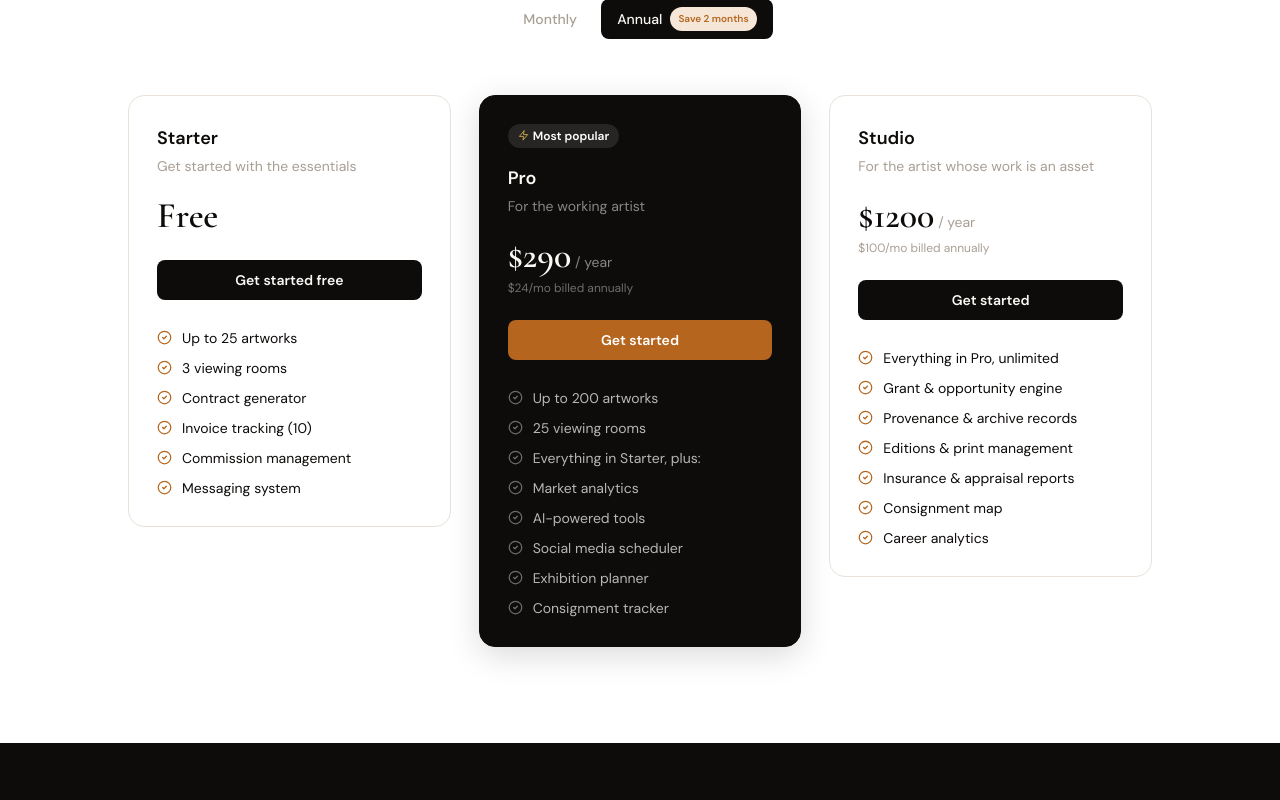
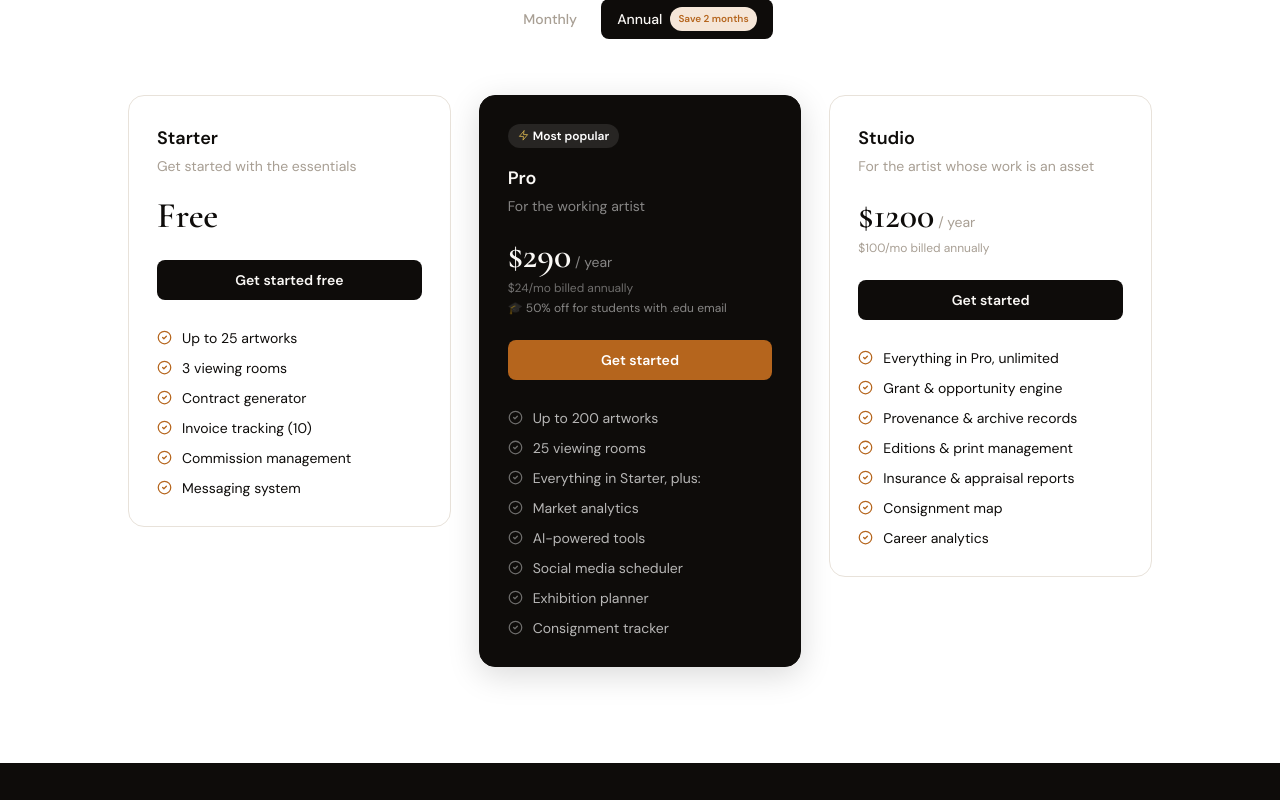
Before and after one commit to Wadjet-7/artistos-mvp, a React (Vite) app: page / in a window 1280 px wide. Shown: the part 2877-3677 px from the top of the page. Built offline with nearby package versions, Linux system fonts and the light colour scheme; no server answers; a web font is replaced by a local one.

Commit message:
Add student discount messaging to landing and signup pages

```diff
--- a/src/pages/Landing.jsx
+++ b/src/pages/Landing.jsx
@@ -280,6 +280,11 @@ export default function Landing() {
                 {plan.sub && (
                   <p className="text-xs mb-1" style={{ color: plan.highlight ? "rgba(255,255,255,0.4)" : "#A89F94" }}>{plan.sub}</p>
                 )}
+                {plan.highlight && (
+                  <p className="text-xs mb-1 flex items-center gap-1" style={{ color: "rgba(255,255,255,0.5)" }}>
+                    🎓 50% off for students with .edu email
+                  </p>
+                )}
                 <div className="mb-6" />
                 <Link
                   to={user
--- a/src/pages/Signup.jsx
+++ b/src/pages/Signup.jsx
@@ -94,6 +94,15 @@ export default function Signup() {
                 <input type="email" value={email} onChange={(e) => setEmail(e.target.value)} placeholder="you@example.com"
                   className="form-input pl-10" />
               </div>
+              {email.toLowerCase().endsWith(".edu") ? (
+                <p className="text-xs mt-1.5 flex items-center gap-1.5" style={{ color: "#2D4A35" }}>
+                  🎓 Student discount unlocked — 50% off Pro!
+                </p>
+              ) : (
+                <p className="text-xs mt-1.5" style={{ color: "#A89F94" }}>
+                  Students get 50% off Pro with a .edu email
+                </p>
+              )}
             </div>
             <div>
               <label className="form-label">Password</label>
```
